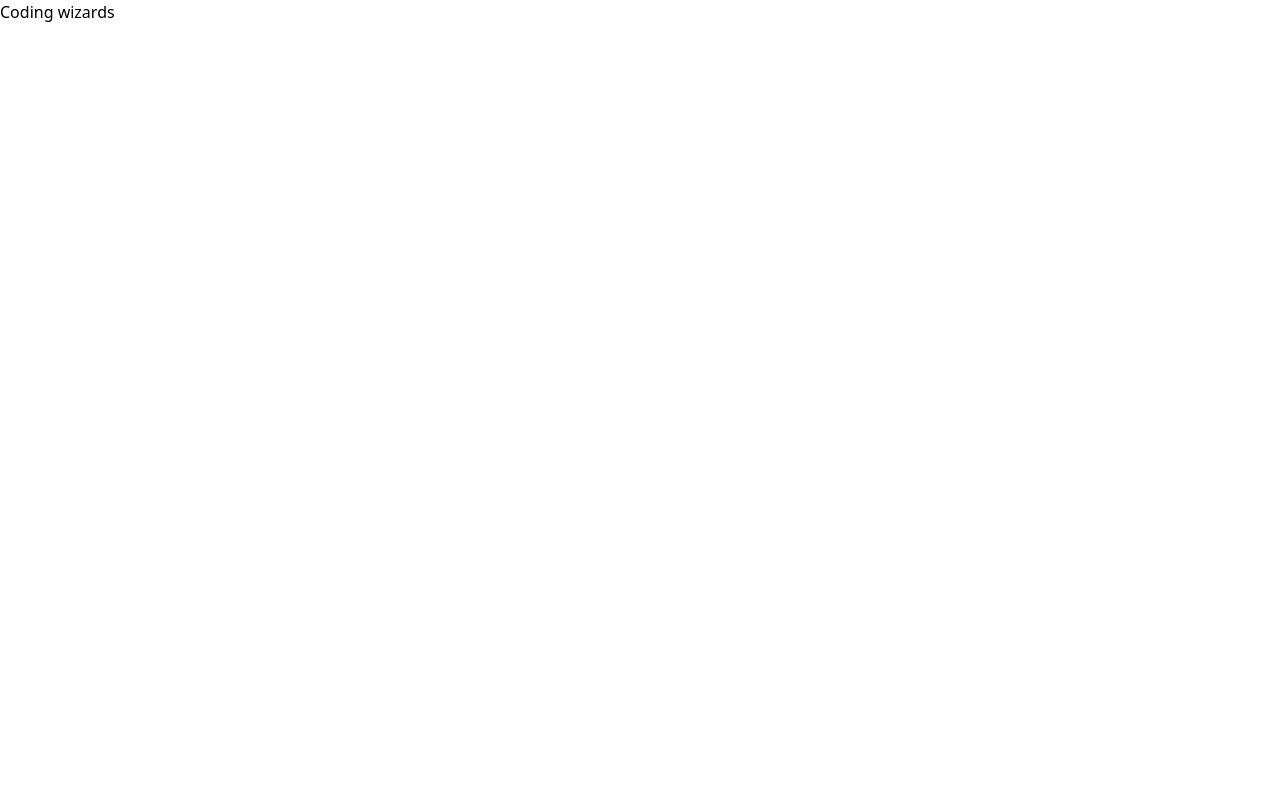
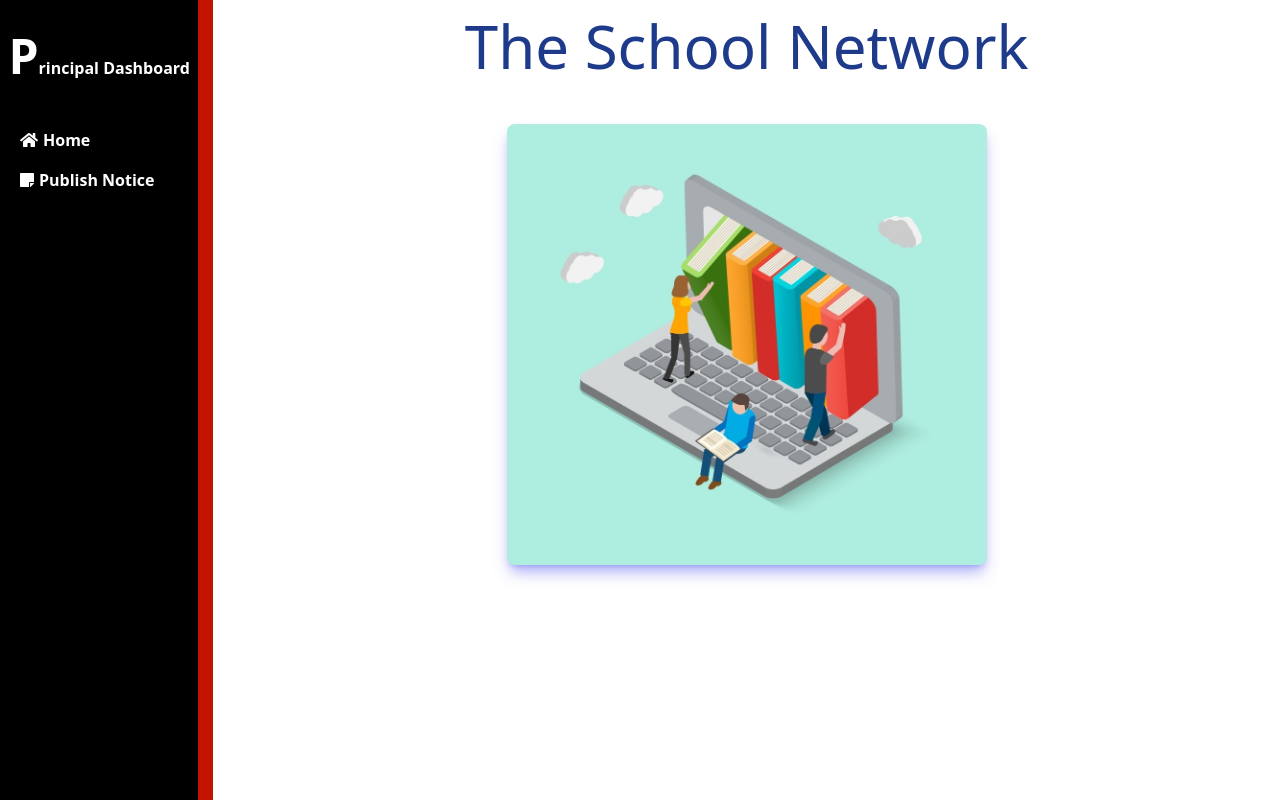
Before and after one commit to mrazadtamal/The-School-Network-Client, a React (Create React App) app: page /PrincipalDashboard in a window 1280 px wide. Built offline with nearby package versions, Linux system fonts and the light colour scheme.

Commit message:
principal-home-done

```diff
--- a/package.json
+++ b/package.json
@@ -3,6 +3,7 @@
   "version": "0.1.0",
   "private": true,
   "dependencies": {
+    "@tailwindcss/aspect-ratio": "^0.4.0",
     "@testing-library/jest-dom": "^5.16.2",
     "@testing-library/react": "^12.1.2",
     "@testing-library/user-event": "^13.5.0",
--- a/public/index.html
+++ b/public/index.html
@@ -24,7 +24,9 @@
       work correctly both with client-side routing and a non-root public URL.
       Learn how to configure a non-root public URL by running `npm run build`.
     -->
-    <title>React App</title>
+    <title>The School Network</title>
+    <link rel="stylesheet" href="https://use.fontawesome.com/releases/v5.15.4/css/all.css" integrity="sha384-DyZ88mC6Up2uqS4h/KRgHuoeGwBcD4Ng9SiP4dIRy0EXTlnuz47vAwmeGwVChigm" crossorigin="anonymous">
+
   </head>
   <body>
     <noscript>You need to enable JavaScript to run this app.</noscript>
--- a/src/App.css
+++ /dev/null
@@ -1,38 +0,0 @@
-.App {
-  text-align: center;
-}
-
-.App-logo {
-  height: 40vmin;
-  pointer-events: none;
-}
-
-@media (prefers-reduced-motion: no-preference) {
-  .App-logo {
-    animation: App-logo-spin infinite 20s linear;
-  }
-}
-
-.App-header {
-  background-color: #282c34;
-  min-height: 100vh;
-  display: flex;
-  flex-direction: column;
-  align-items: center;
-  justify-content: center;
-  font-size: calc(10px + 2vmin);
-  color: white;
-}
-
-.App-link {
-  color: #61dafb;
-}
-
-@keyframes App-logo-spin {
-  from {
-    transform: rotate(0deg);
-  }
-  to {
-    transform: rotate(360deg);
-  }
-}
--- a/src/App.js
+++ b/src/App.js
@@ -1,7 +1,29 @@
+import React from 'react';
+import {
+  BrowserRouter,
+  Routes,
+  Route
+} from "react-router-dom";
+import PrincipalDashboard from './Pages/PrincipalPanel/PrincipalDashboard/PrincipalDashboard';
+import PrincipalHome from './Pages/PrincipalPanel/PrincipalHome/PrincipalHome';
+import PrincipalPublishNotice from './Pages/PrincipalPanel/PrincipalPublishNotice/.PrincipalPublishNotice';
+
 function App() {
   return (
-    <div className="App">
-      <h1>Coding wizards</h1>
+    <div className="">
+      <BrowserRouter>
+        <Routes>
+          {/* --------------Principal Routes Start--------------- */}
+
+            <Route path="/PrincipalDashboard" element={<PrincipalDashboard/>}>
+                <Route path="/PrincipalDashboard" element={<PrincipalHome/>}/>
+                <Route path="/PrincipalDashboard/PrincipalPublishNotice" element={<PrincipalPublishNotice/>}/>
+
+            </Route>
+
+          {/* --------------Principal Routes End--------------- */}
+        </Routes>
+      </BrowserRouter>
     </div>
   );
 }
--- /dev/null
+++ b/src/Pages/PrincipalPanel/Pricipal.css
@@ -0,0 +1,57 @@
+/* ----------------Principal Home css start------------- */
+.principalhomeimg{
+    width: 45%;
+
+}
+
+/* ----------------Principal Home css End------------- */
+
+/* ----------------Principal sidebar css start------------- */
+.principal_sidebar_link{
+    cursor: pointer;
+    margin-left: 20px;
+}
+.sidebar_colam{
+    height: 100vh;
+    border-right: inset 15px rgb(194, 19, 0);
+}
+.principal_sidebar_icon{
+    margin-right: 5px;
+}
+/* ----------------Principal sidebar css End------------- */
+
+/* ----------------Principal notice publish css start------------- */
+.principal_notice_publish_form{
+    border: solid 3px rgb(94, 3, 3);
+    border-radius: 15px;
+    width: 60%;
+    padding: 30px;
+}
+.principal_notice_publish_div{
+    width: 100%;
+}
+.principal_form_labels{
+    display: block;
+    margin-left: 30px;
+    margin-bottom: 10px;
+    color: rgb(0, 11, 73);;
+}
+.principal_form_inputs{
+    width: 80%;
+    outline: none;
+    border: solid rgb(0, 153, 255) 1px;
+    margin-left: 30px;
+    display: block;
+    height: 120px;
+}
+.principal_notice_publish_btn{
+    display: block;
+    margin-left: 30px;
+    margin-top: 15px;
+    background-color: rgb(0, 11, 73);
+    padding: 10px 15px 10px 15px;
+    color: white;
+    font-weight: 600;
+    border-radius: 5px;
+}
+/* ----------------Principal notice publish css End------------- */
--- /dev/null
+++ b/src/Pages/PrincipalPanel/PrincipalDashboard/PrincipalDashboard.js
@@ -0,0 +1,20 @@
+import React from 'react';
+import {
+    Outlet
+  } from "react-router-dom";
+import PrincipalSidebar from '../PrincipalSidebar/PrincipalSidebar';
+
+const PrincipalDashboard = () => {
+    return (
+        <div className='grid grid-cols-12'>
+            <div className='col-span-2 bg-black sidebar_colam'>
+                <PrincipalSidebar/>
+            </div>
+            <div className='col-span-10 '>
+                <Outlet/>
+            </div>
+        </div>
+    );
+};
+
+export default PrincipalDashboard;
--- /dev/null
+++ b/src/Pages/PrincipalPanel/PrincipalHome/PrincipalHome.js
@@ -0,0 +1,13 @@
+import React from 'react';
+import bannarimg from '../../../img/principalhomeimg.jpg';
+import '../Pricipal.css'
+const PrincipalHome = () => {
+    return (
+        <div className="container mx-auto ">
+            <h1 className='text-6xl text-center text-blue-900 mt-4 '> The School Network</h1>
+            <img className='rounded-lg mx-auto mt-12 principalhomeimg bg-indigo-500 shadow-lg shadow-indigo-500/50 ' src={bannarimg} alt="" />
+        </div>
+    );
+};
+
+export default PrincipalHome;
--- /dev/null
+++ b/src/Pages/PrincipalPanel/PrincipalSidebar/PrincipalSidebar.js
@@ -0,0 +1,21 @@
+import React from 'react';
+import { Link } from 'react-router-dom';
+
+
+const PrincipalSidebar = () => {
+  return (
+    <div className="">
+        <h1 className='mt-8 text-center'> <span className='text-5xl font-bold text-white '>P</span><span className='text-base font-bold text-white '>rincipal Dashboard</span></h1>
+
+        <Link to="/PrincipalDashboard">
+          <p className='principal_sidebar_link  font-bold text-white mt-12'><i className="fas fa-home principal_sidebar_icon"></i>Home</p>
+      </Link>
+
+        <Link to="/PrincipalDashboard/PrincipalPublishNotice">
+          <p className='principal_sidebar_link  font-bold text-white mt-4'><i className="fas fa-sticky-note principal_sidebar_icon"></i>Publish Notice</p>
+        </Link>
+    </div>
+  )
+}
+
+export default PrincipalSidebar;
--- a/tailwind.config.js
+++ b/tailwind.config.js
@@ -3,5 +3,7 @@ module.exports = {
   theme: {
     extend: {},
   },
-  plugins: [],
+  plugins: [
+    require('@tailwindcss/aspect-ratio'),
+  ],
 };
```
Also changed, not shown: src/Pages/PrincipalPanel/PrincipalPublishNotice/.PrincipalPublishNotice.js (added), src/img/principalhomeimg.jpg (added), 1 other file (tests, documents, lock files or other folders).
